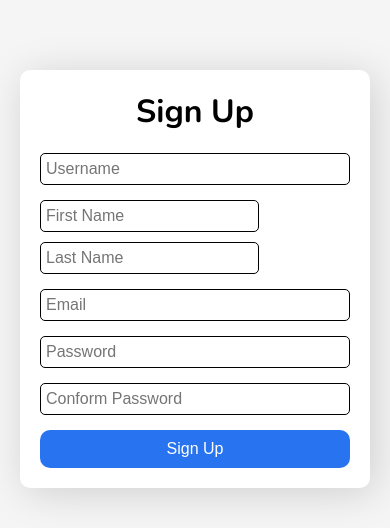
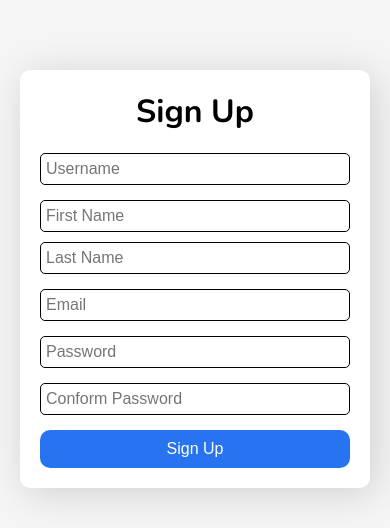
Before and after one commit to Keerthivasan-s-j/internship, a Django app: page /signup/ in a window 390 px wide. Shown: the part 143-671 px from the top of the page. Run offline with Django 5.2, Linux system fonts and the light colour scheme.

Commit message:
corrected the flaw in responsiveness of signup page

```diff
--- a/flipkart/static/css/signup.css
+++ b/flipkart/static/css/signup.css
@@ -75,4 +75,8 @@ body {
     .input-box input{
         padding: 3px 5px;
     }
+    .fname-cnt,
+    .lname-cnt{
+        width: 100%;
+    }
 }
```
Also changed, not shown: flipkart/templates/index.html (+6 -1 lines).
